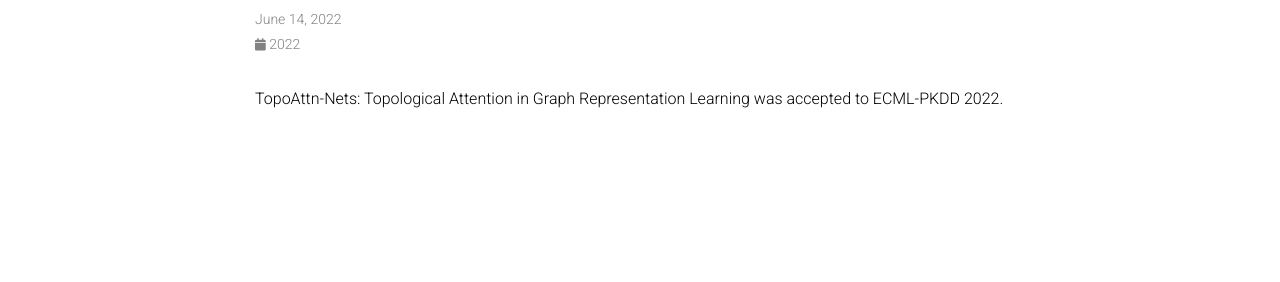
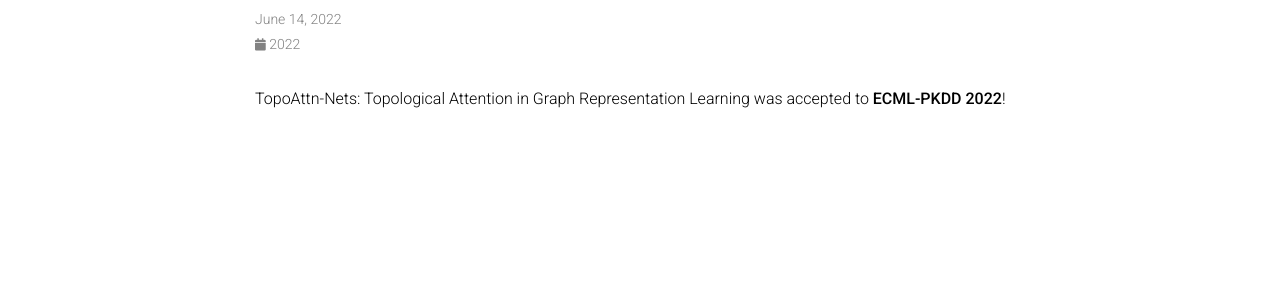
Before and after one commit to yuzhouguangc/yuguang_website, a Jekyll site: the page built from _news/announcement_topoatten_nets.md, in a window 1280 px wide. Shown: the part 151-433 px from the top of the page. Built offline with Jekyll 4.4.1, drawn with Linux system fonts in a browser that asks for light colours; comment, search, counter and statistics services are not loaded; a style sheet for code colours, icons or effects is not loaded.

```diff
--- a/_news/announcement_topoatten_nets.md
+++ b/_news/announcement_topoatten_nets.md
@@ -4,4 +4,4 @@ date: 2022-06-14
 inline: true
 ---
 
-TopoAttn-Nets: Topological Attention in Graph Representation Learning was accepted to ECML-PKDD 2022.
+TopoAttn-Nets: Topological Attention in Graph Representation Learning was accepted to **ECML-PKDD 2022**!
```
